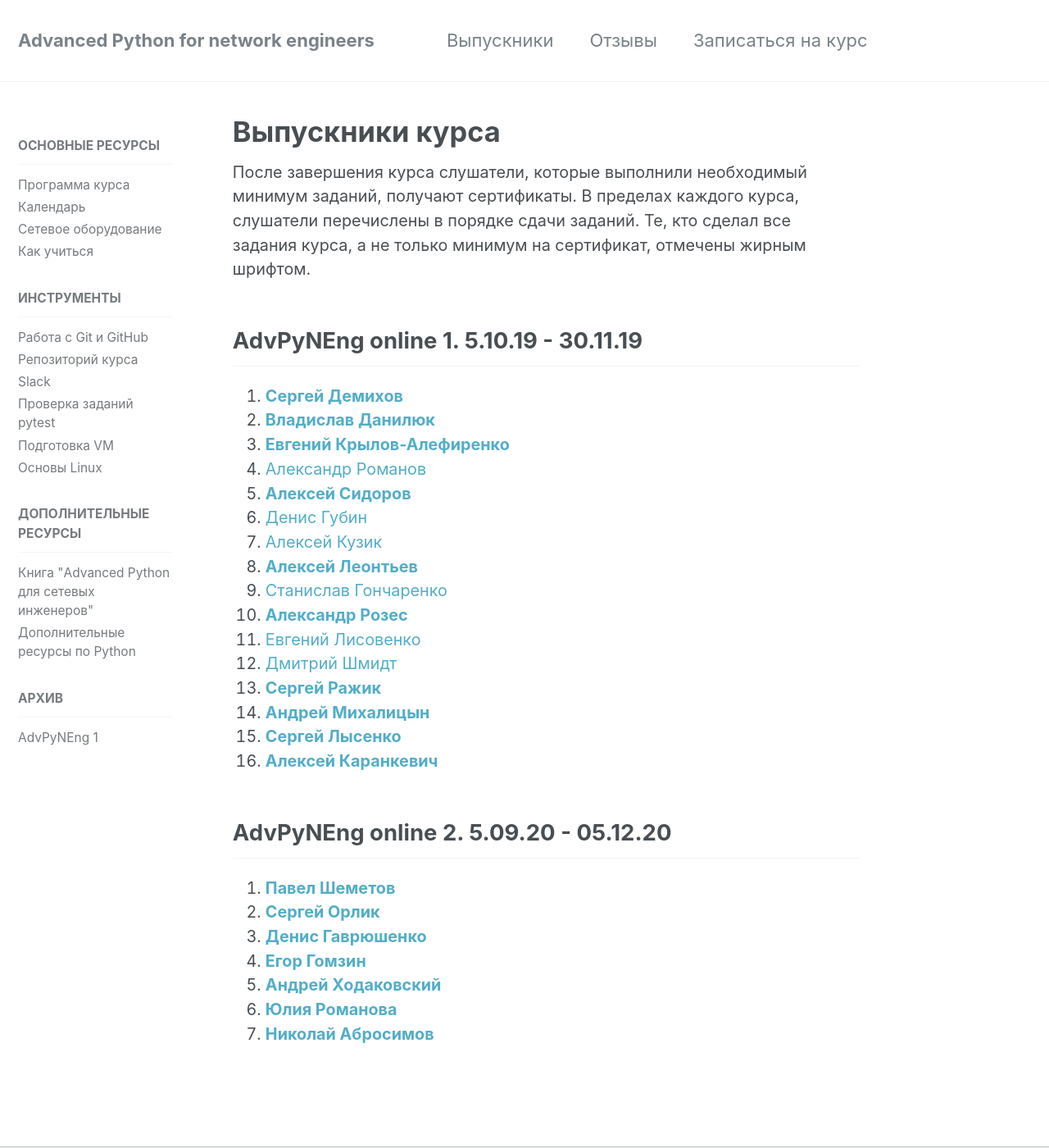
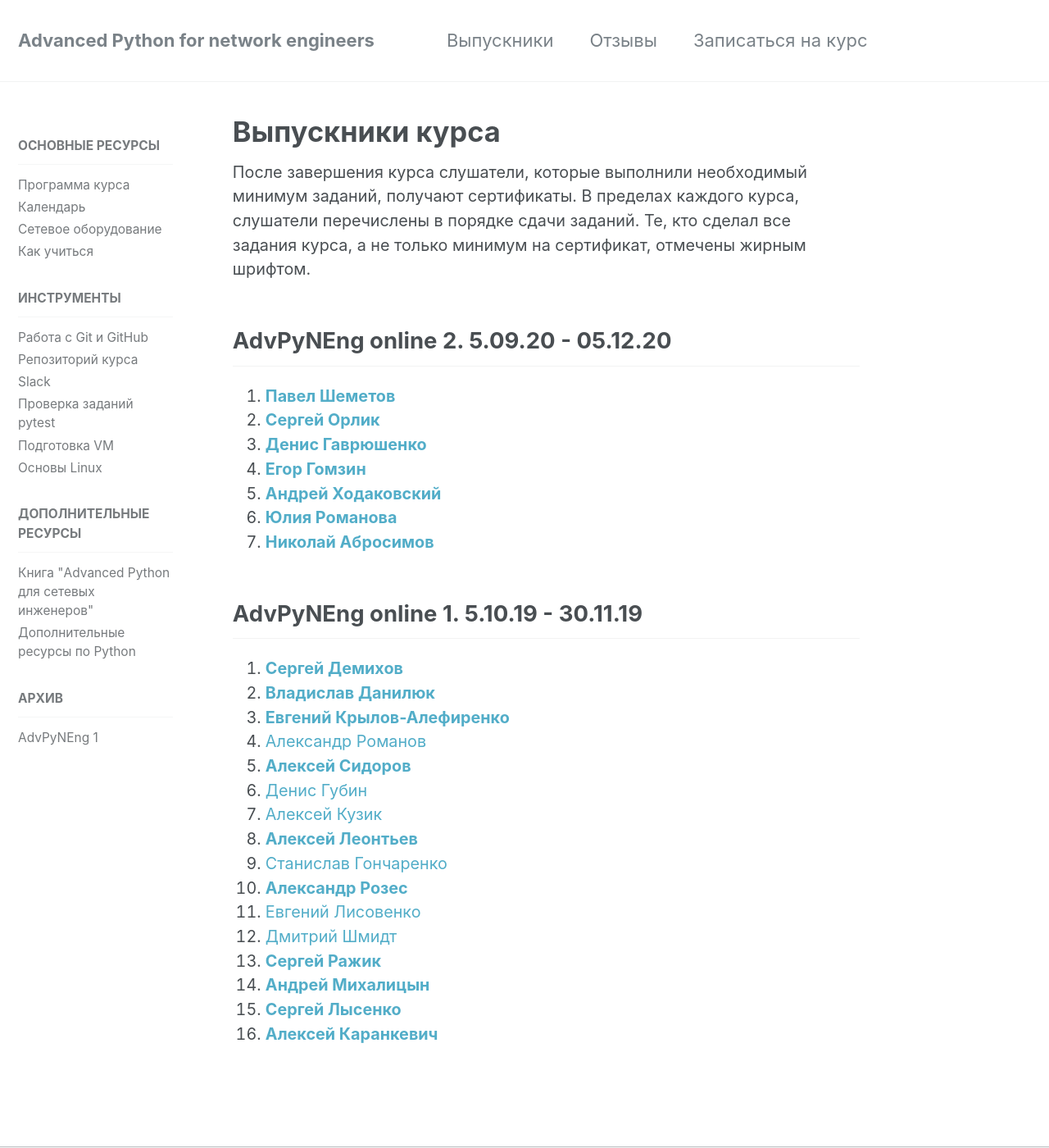
Before and after one commit to advpyneng/advpyneng.github.io, a Jekyll site: the page built from _pages/alumni.md, in a window 1280 px wide and 1400 px high. Shown: the whole window at 82% size. Built offline with Jekyll 4.4.1, drawn with Linux system fonts in a browser that asks for light colours; part of the change alters nothing that is shown.

```diff
--- a/_pages/alumni.md
+++ b/_pages/alumni.md
@@ -6,6 +6,17 @@ comments: false
 
 После завершения курса слушатели, которые выполнили необходимый минимум заданий, получают сертификаты. В пределах каждого курса, слушатели перечислены в порядке сдачи заданий.
 Те, кто сделал все задания курса, а не только минимум на сертификат, отмечены жирным шрифтом.
+
+## AdvPyNEng online 2. 5.09.20 - 05.12.20
+
+1. **[Павел Шеметов](https://advpyneng.github.io/alumni/Pavel_Shemetov)**
+2. **[Сергей Орлик](https://advpyneng.github.io/alumni/Sergey_Orlik)**
+3. **[Денис Гаврюшенко](https://advpyneng.github.io/alumni/Denis_Gavryushenko)**
+4. **[Егор Гомзин](https://advpyneng.github.io/alumni/Egor_Gomzin)**
+5. **[Андрей Ходаковский](https://advpyneng.github.io/alumni/Andrey_Khodakovskiy)**
+6. **[Юлия Романова](https://advpyneng.github.io/alumni/Julya_Romanova)**
+7. **[Николай Абросимов](https://advpyneng.github.io/alumni/Nikolay_Abrosimov)**
+
 
 ## AdvPyNEng online 1. 5.10.19 - 30.11.19
 
@@ -25,14 +36,3 @@ comments: false
 14. **[Андрей Михалицын](https://advpyneng.github.io/alumni/Andrey_Mikhalitsyn)**
 15. **[Сергей Лысенко](https://advpyneng.github.io/alumni/Sergey_Lysenko)**
 16. **[Алексей Каранкевич](https://advpyneng.github.io/alumni/Aleksey_Karankevich)**
-
-
-## AdvPyNEng online 2. 5.09.20 - 05.12.20
-
-1. **[Павел Шеметов](https://advpyneng.github.io/alumni/Pavel_Shemetov)**
-2. **[Сергей Орлик](https://advpyneng.github.io/alumni/Sergey_Orlik)**
-3. **[Денис Гаврюшенко](https://advpyneng.github.io/alumni/Denis_Gavryushenko)**
-4. **[Егор Гомзин](https://advpyneng.github.io/alumni/Egor_Gomzin)**
-5. **[Андрей Ходаковский](https://advpyneng.github.io/alumni/Andrey_Khodakovskiy)**
-6. **[Юлия Романова](https://advpyneng.github.io/alumni/Julya_Romanova)**
-7. **[Николай Абросимов](https://advpyneng.github.io/alumni/Nikolay_Abrosimov)**
```
